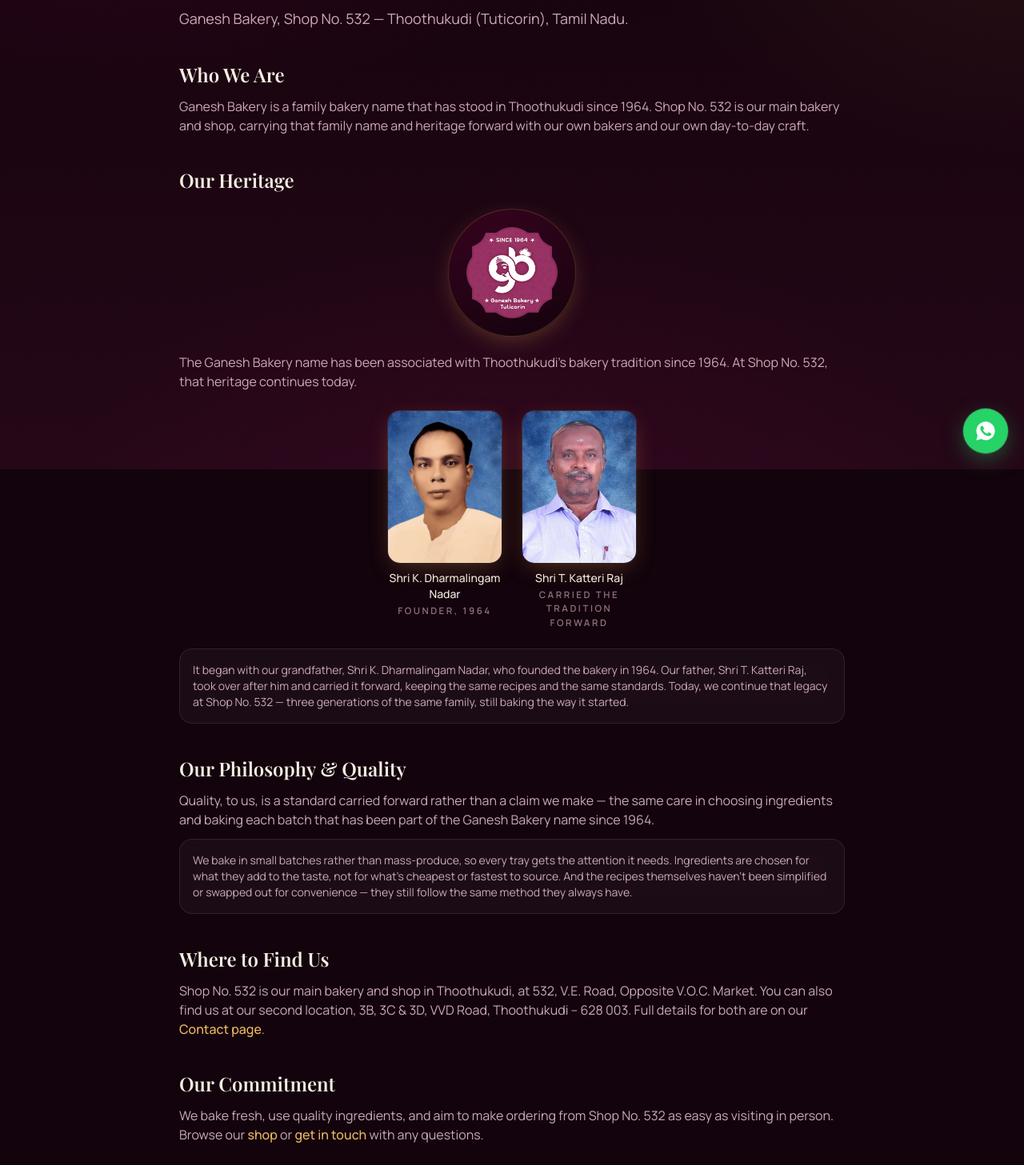
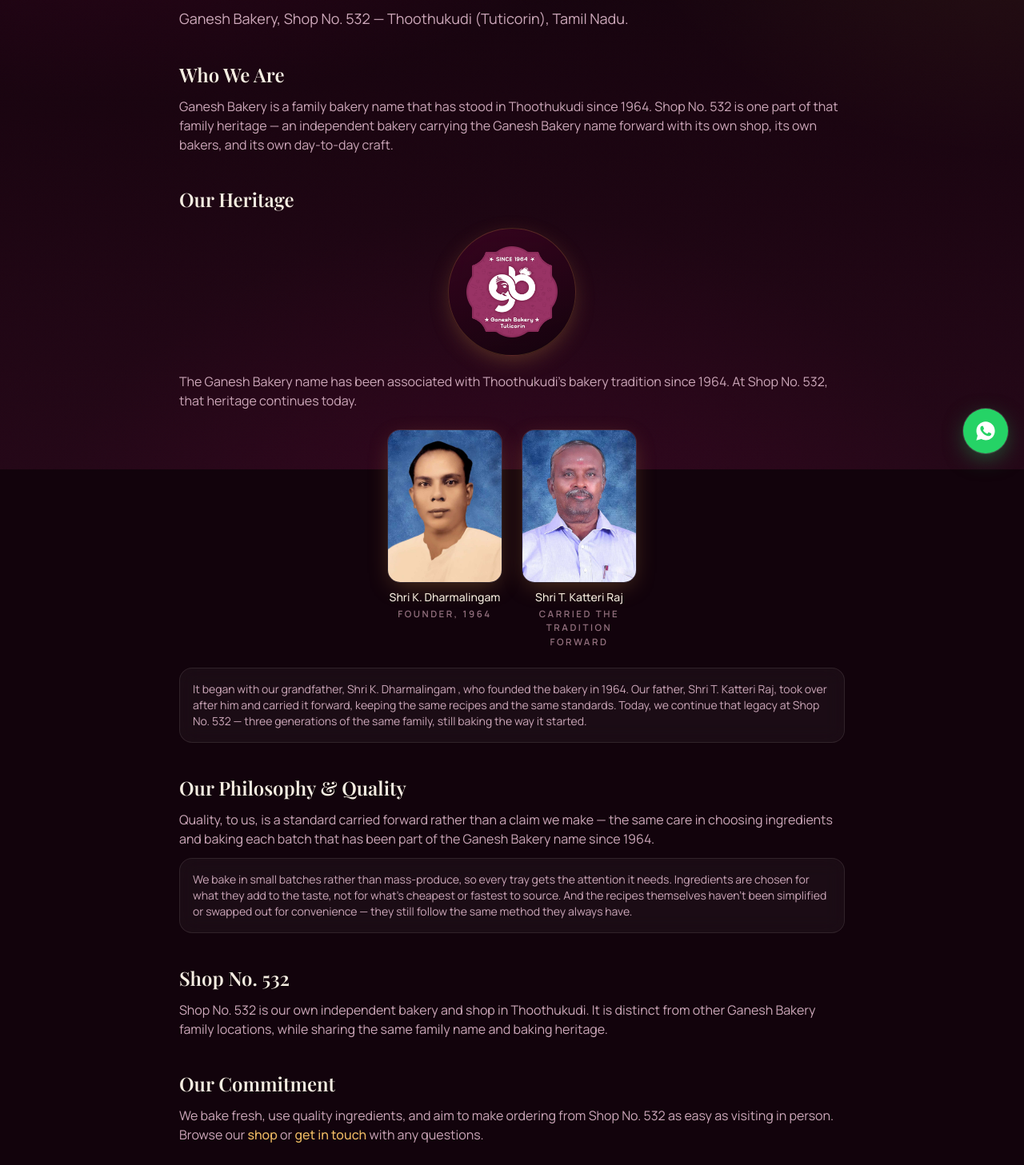
Before and after one commit to ganeshbakerythoothukudimacroon-svg/site, a Next.js app: page /about in a window 1280 px wide. Shown: the part 213-1670 px from the top of the page at 80% size. Built offline with nearby package versions, Linux system fonts and the light colour scheme; a web font is replaced by a local one.

Commit message:
feat: refine About page content for clarity and enhance heritage description

```diff
--- a/src/app/about/page.tsx
+++ b/src/app/about/page.tsx
@@ -28,8 +28,9 @@
           <h2 className="font-display text-2xl font-semibold text-[color:var(--text-primary)]">Who We Are</h2>
           <p className="mt-3 text-[color:var(--text-secondary)] text-pretty">
             {siteConfig.brandName} is a family bakery name that has stood in {siteConfig.locality} since{" "}
-            {siteConfig.since}. {siteConfig.shopBranch} is our main bakery and shop, carrying that family name
-            and heritage forward with our own bakers and our own day-to-day craft.
+            {siteConfig.since}. {siteConfig.shopBranch} is one part of that family heritage — an independent
+            bakery carrying the {siteConfig.brandName} name forward with its own shop, its own bakers, and its
+            own day-to-day craft.
           </p>
         </section>
 
@@ -63,7 +64,7 @@
                 />
               </div>
               <figcaption className="mt-2">
-                <p className="text-sm font-medium text-[color:var(--text-primary)]">Shri K. Dharmalingam Nadar</p>
+                <p className="text-sm font-medium text-[color:var(--text-primary)]">Shri K. Dharmalingam </p>
                 <p className="label-tracked mt-0.5 text-[10px] text-[color:var(--text-muted)]">Founder, {siteConfig.since}</p>
               </figcaption>
             </figure>
@@ -84,7 +85,7 @@
           </div>
 
           <p className="glass-subtle mt-6 rounded-2xl p-4 text-sm text-[color:var(--text-secondary)]">
-            It began with our grandfather, Shri K. Dharmalingam Nadar, who founded the bakery in {siteConfig.since}.
+            It began with our grandfather, Shri K. Dharmalingam , who founded the bakery in {siteConfig.since}.
             Our father, Shri T. Katteri Raj, took over after him and carried it forward, keeping the same recipes and
             the same standards. Today, we continue that legacy at {siteConfig.shopBranch} — three generations of
             the same family, still baking the way it started.
@@ -107,15 +108,11 @@
         </section>
 
         <section className="mt-10">
-          <h2 className="font-display text-2xl font-semibold text-[color:var(--text-primary)]">Where to Find Us</h2>
+          <h2 className="font-display text-2xl font-semibold text-[color:var(--text-primary)]">{siteConfig.shopBranch}</h2>
           <p className="mt-3 text-[color:var(--text-secondary)] text-pretty">
-            {siteConfig.shopBranch} is our main bakery and shop in {siteConfig.locality}, at{" "}
-            {siteConfig.address.line1}, {siteConfig.address.line2}. You can also find us at our second location,{" "}
-            {siteConfig.secondaryLocation.address}. Full details for both are on our{" "}
-            <Link href="/contact" className="font-medium text-[color:var(--gold-400)] hover:text-[color:var(--gold-300)]">
-              Contact page
-            </Link>
-            .
+            {siteConfig.shopBranch} is our own independent bakery and shop in {siteConfig.locality}. It is
+            distinct from other Ganesh Bakery family locations, while sharing the same family name and baking
+            heritage.
           </p>
         </section>
 
```
